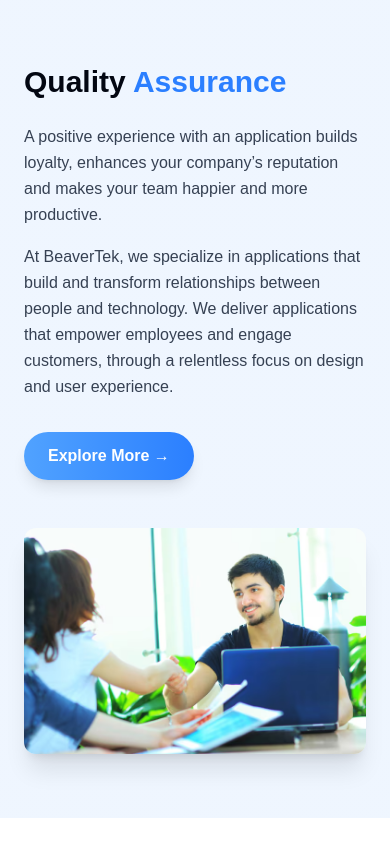
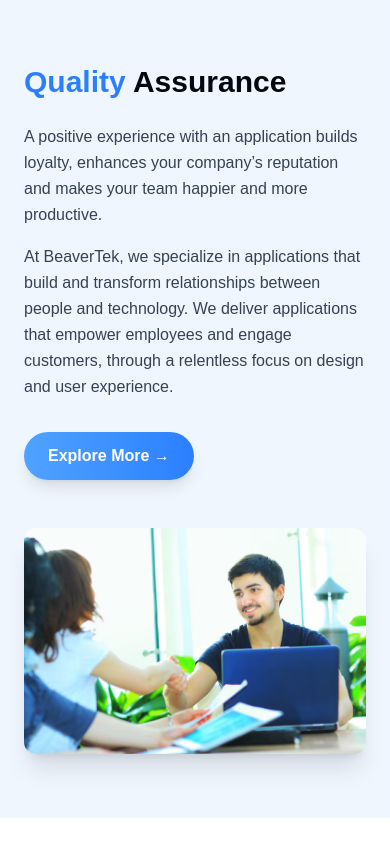
Before and after one commit to sritechbees/beavertek, a Next.js app: page /services/servicesthree in a window 390 px wide. Built offline with nearby package versions, Linux system fonts and the light colour scheme.

Commit message:
services changes responsive

```diff
--- a/src/component/home/homeherosection.tsx
+++ b/src/component/home/homeherosection.tsx
@@ -50,17 +50,17 @@ export default function HeroSection() {
         {/* Floating avatars */}
         <div data-aos="zoom-in" className="flex justify-center space-x-4 mb-6">
           <img
-            src="https://randomuser.me/api/portraits/men/32.jpg"
+            src="/home/one.jpeg"
             alt="Person 1"
             className="w-12 h-12 sm:w-14 sm:h-14 rounded-full border-2 border-cyan-400 shadow-lg hover:scale-110 transition-transform"
           />
           <img
-            src="https://randomuser.me/api/portraits/men/45.jpg"
+            src="/home/two.jpeg"
             alt="Person 2"
             className="w-12 h-12 sm:w-14 sm:h-14 rounded-full border-2 border-cyan-400 shadow-lg hover:scale-110 transition-transform"
           />
           <img
-            src="https://randomuser.me/api/portraits/women/68.jpg"
+            src="/home/three.jpeg"
             alt="Person 3"
             className="w-12 h-12 sm:w-14 sm:h-14 rounded-full border-2 border-cyan-400 shadow-lg hover:scale-110 transition-transform"
           />
--- a/src/pages/services/servicesherosection.tsx
+++ b/src/pages/services/servicesherosection.tsx
@@ -72,7 +72,7 @@ export default function ServicesHeroSection() {
         <Link href="/services/servicesone">
         <div data-aos="fade-up" data-aos-delay="600" className="mt-10">
            <button className="px-6 py-3  bg-gradient-to-r from-cyan-500 to-blue-600 rounded-full text-[19px] font-semibold shadow-lg hover:shadow-blue-500/50 transition-all duration-300 group">
-              Explore Customer
+              Explore Services
               <span className="ml-2 inline-block transform group-hover:translate-x-1 transition-transform">
                 →
               </span>
--- a/src/pages/services/servicesone.tsx
+++ b/src/pages/services/servicesone.tsx
@@ -69,8 +69,8 @@ export default function Servicesone() {
           >
             {/* Half Blue, Half Gray Heading */}
             <h2 className="text-2xl sm:text-3xl md:text-4xl font-bold mb-6">
-              <span className="text-gray-900">Advance Analytics</span>{" "}
-              <span className="text-blue-500">&amp; BI</span>
+              <span className="text-blue-500">Advance Analytics</span>{" "}
+              <span className="text-gray-950">&amp; BI</span>
             </h2>
 
             <ul
--- a/src/pages/services/servicesthree.tsx
+++ b/src/pages/services/servicesthree.tsx
@@ -25,8 +25,8 @@ export default function Servicesthree() {
           data-aos="fade-right"
         >
           <h1 className="text-3xl md:text-4xl font-bold mb-6" data-aos="zoom-in">
-            <span className="text-gray-950">Quality</span>{" "}
-            <span className="text-blue-500">Assurance</span>
+            <span className="text-blue-500">Quality</span>{" "}
+            <span className="text-gray-950">Assurance</span>
           </h1>
 
           <ul
```
